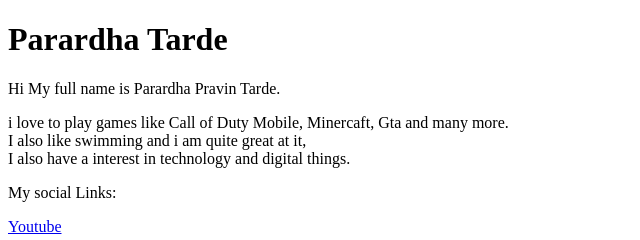
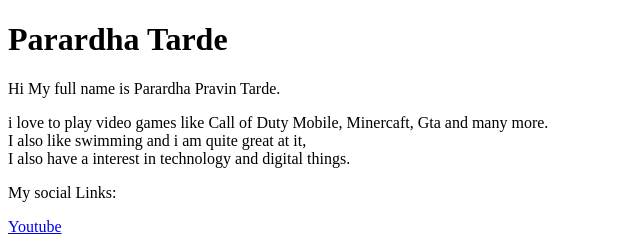
Before and after one commit to Parardha2610/Parardha2610.github.io, a plain HTML site: page index.html in a window 1280 px wide. Shown: the top 240 px of the page, 0-640 px from the left. Drawn offline with Linux system fonts and the light colour scheme.

Commit message:
Update index.html

```diff
--- a/index.html
+++ b/index.html
@@ -6,7 +6,7 @@
   <body>
     <h1>Parardha Tarde</h1>
     <p>Hi My full name is Parardha Pravin Tarde.</p>
-   <p> i love to play games like Call of Duty Mobile, Minercaft, Gta and many more.
+   <p> i love to play video games like Call of Duty Mobile, Minercaft, Gta and many more.
      <br>I also like swimming and i am quite great at it,<br>
      I also have a interest in technology and digital things.</p>
    <p> My social Links:</p>
```
